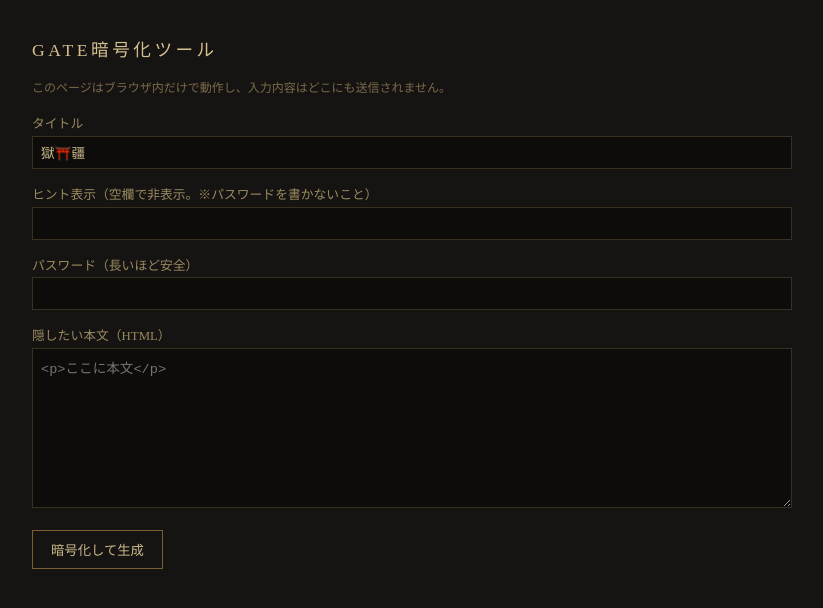
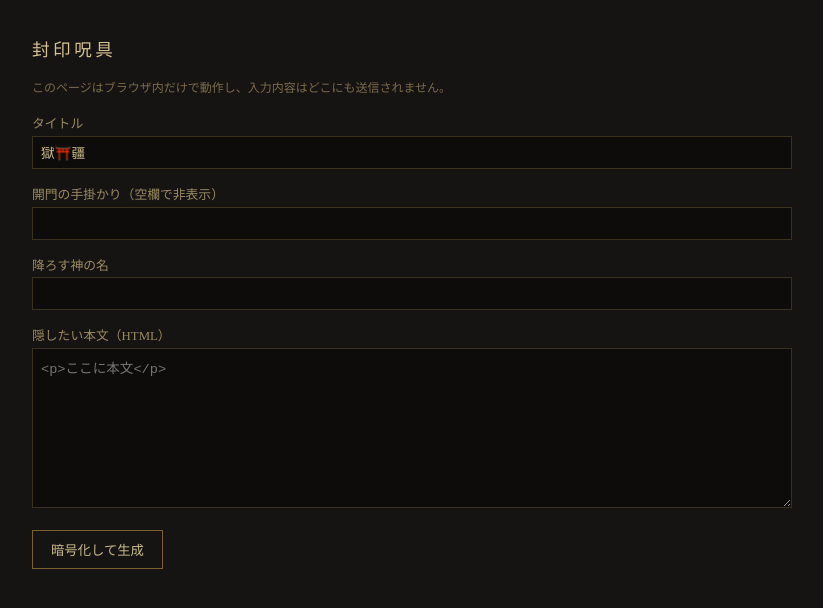
Before and after one commit to 24-blog/gate-encrypt, a plain HTML site: page gokumonkyou.html in a window 1280 px wide. Shown: the whole page, without its empty margins (228-1051 px from the left). Drawn offline with Linux system fonts and the light colour scheme.

Commit message:
Update gokumonkyou.html

```diff
--- a/gokumonkyou.html
+++ b/gokumonkyou.html
@@ -17,14 +17,14 @@ iframe{width:100%;height:340px;border:1px solid #3a3020;background:#fff;margin-t
 </style>
 </head>
 <body>
-<h1>GATE暗号化ツール</h1>
+<h1>封印呪具</h1>
 <p class="note">このページはブラウザ内だけで動作し、入力内容はどこにも送信されません。</p>
 
 <label>タイトル</label>
 <input id="title" value="獄⛩️疆">
-<label>ヒント表示（空欄で非表示。※パスワードを書かないこと）</label>
+<label>開門の手掛かり（空欄で非表示）</label>
 <input id="hint" value="">
-<label>パスワード（長いほど安全）</label>
+<label>降ろす神の名</label>
 <input id="pw" type="text" autocomplete="off">
 <label>隠したい本文（HTML）</label>
 <textarea id="body" placeholder="<p>ここに本文</p>"></textarea>
@@ -91,7 +91,7 @@ var TPL = [
 'var pt=await crypto.subtle.decrypt({name:"AES-GCM",iv:iv},key,ct);',
 'c.innerHTML=new TextDecoder().decode(pt);g.style.display="none";c.style.display="block";',
 '}catch(x){',
-'e.textContent=(x&&x.message==="nocrypto")?"この環境では復号できません（HTTPSが必要です）":"パスワードが違います";',
+'e.textContent=(x&&x.message==="nocrypto")?"この環境では復号できません（HTTPSが必要です）":"開門失敗";',
 'g.classList.remove("__P__shake");void g.offsetWidth;g.classList.add("__P__shake");',
 'setTimeout(function(){e.textContent=""},2500)}',
 '};})();',
```
